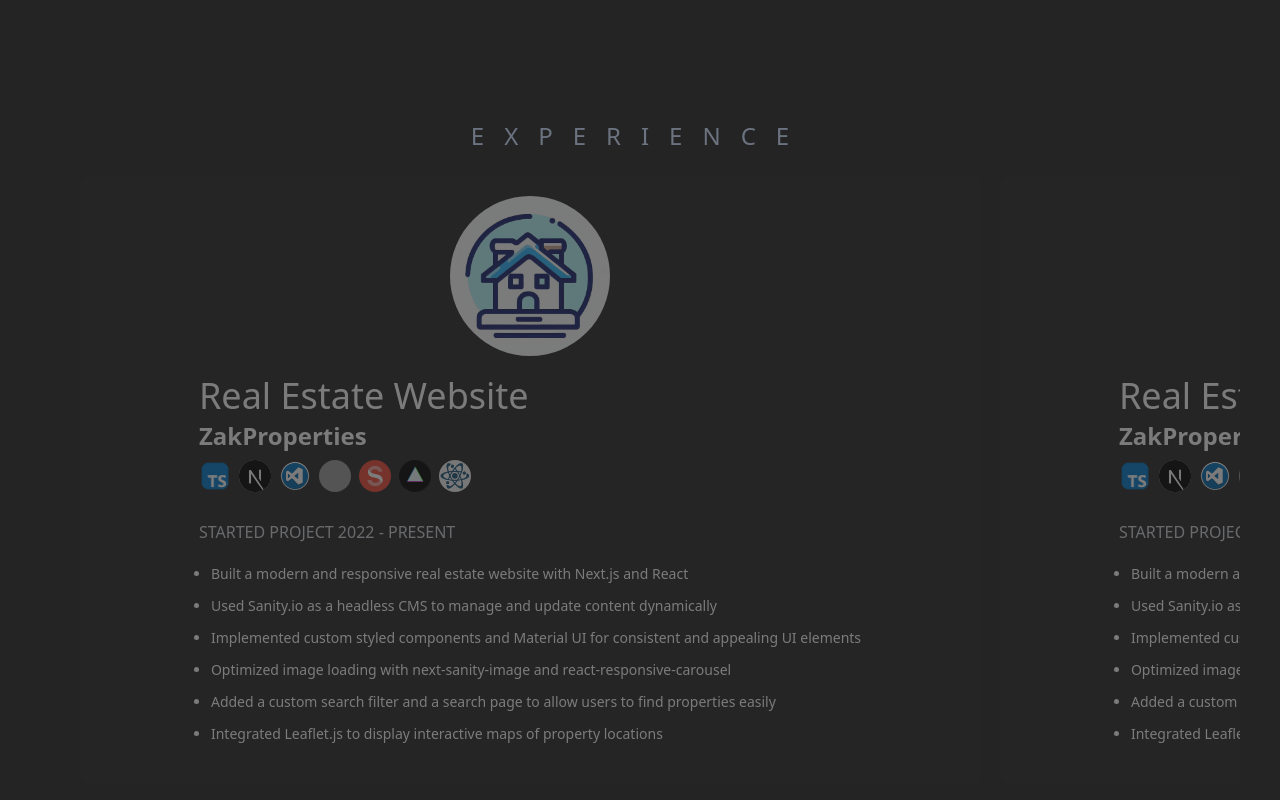
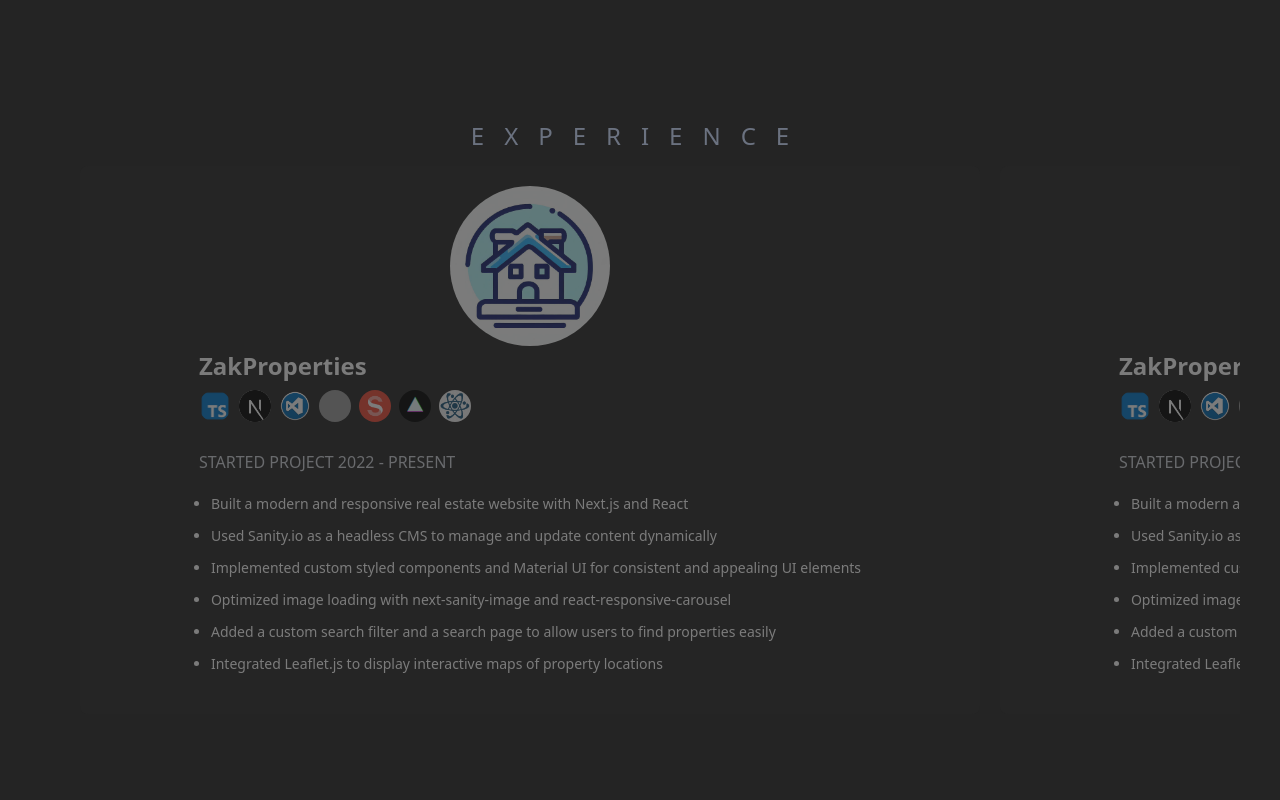
Before and after one commit to RabGH/portfolio-rabgh-1.0, a Next.js app: page / in a window 1280 px wide. Shown: the part 1560-2360 px from the top of the page. Built offline with nearby package versions, Linux system fonts and the light colour scheme; grey boxes are pictures that could not be loaded.

Commit message:
experience card responsive fix ready for query

```diff
--- a/src/components/ExperienceCards.tsx
+++ b/src/components/ExperienceCards.tsx
@@ -12,7 +12,7 @@
             pb-10 pl-10 pr-10 pt-1 opacity-40 transition-opacity
             duration-200 scrollbar hover:opacity-100
             sm:w-[500px] sm:pt-5 md:h-auto md:w-[600px]
-            md:overflow-hidden xl:w-[900px]"
+            md:overflow-hidden xl:w-[900px] mt-20 s:mt-0"
         >
             <motion.img
                 initial={{ y: -100, opacity: 0 }}
@@ -27,7 +27,7 @@
             />
 
             <div className="px-0 md:px-10">
-                <h4 className="hidden text-2xl font-light md:mt-5 md:text-4xl xl:text-4xl xs:block">
+                <h4 className="hidden text-2xl font-light md:text-4xl">
                     Real Estate Website
                 </h4>
                 <p className="mt-1 text-2xl md:font-bold">ZakProperties</p>
--- a/src/components/Skill.tsx
+++ b/src/components/Skill.tsx
@@ -8,7 +8,6 @@
 function Skill({ directionLeft }: Props) {
     return (
         <div className="group relative flex cursor-pointer">
-            {/*Vercel*/}
             <motion.img
                 initial={{ x: directionLeft ? -100 : 100, opacity: 0 }}
                 transition={{ duration: 1 }}
--- a/src/components/WorkExperience.tsx
+++ b/src/components/WorkExperience.tsx
@@ -16,7 +16,7 @@
             <h3 className="toptitle">Experience</h3>
 
             <div
-                className="mt-20 flex w-full snap-x snap-mandatory space-x-5
+                className="flex w-full snap-x snap-mandatory space-x-5
                 overflow-x-scroll p-10 scrollbar"
             >
                 <ExperienceCards />
--- a/src/pages/index.tsx
+++ b/src/pages/index.tsx
@@ -63,3 +63,56 @@
         </>
     );
 }
+const experiencesQuery = `*[_type == "experience"]{
+    jobTitle,
+    companyImage,
+    company,
+    dateStarted,
+    dateEnded,
+    isCurrentlyWorkingHere,
+    technologies[]->{
+      title,
+      progress,
+      image
+    },
+    points
+  }`
+
+  const pageInfosQuery = `*[_type == "pageInfo"]{
+    name,
+    role,
+    heroImage,
+    profilePic,
+    phoneNumber,
+    email,
+    address,
+    socials[]->{
+      title,
+      url
+    }
+  }`
+
+  const skillsQuery = `*[_type == "skill"]{
+    title,
+    progress,
+    image
+  }`
+
+
+  const projectsQuery = `*[_type == "project"]{
+    title,
+    image,
+    summary,
+    technologies[]->{
+      title,
+      progress,
+      image
+    },
+    linkToBuild,
+    linkToSite
+  }`
+
+  const socialsQuery = `*[_type == "social"]{
+    title,
+    url
+  }`
```
